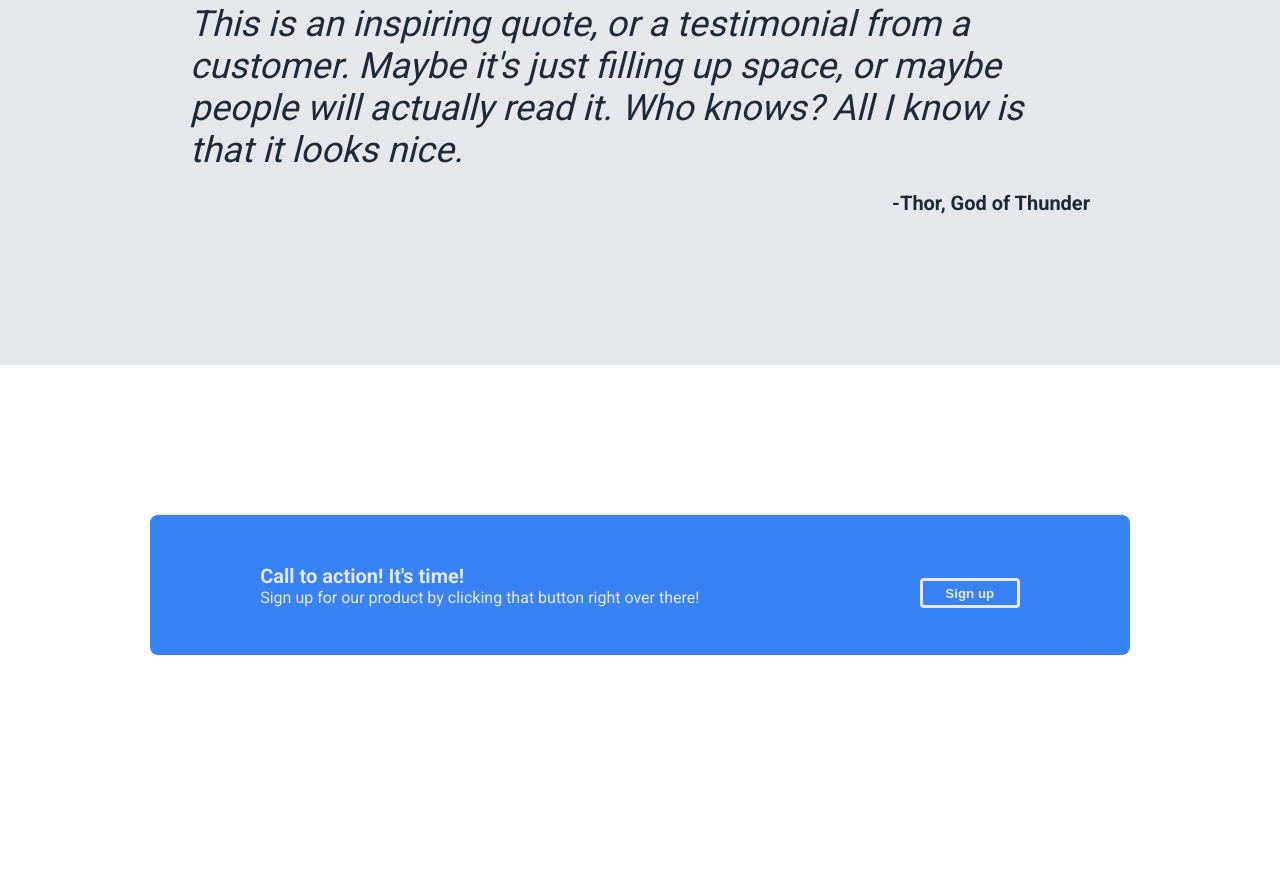
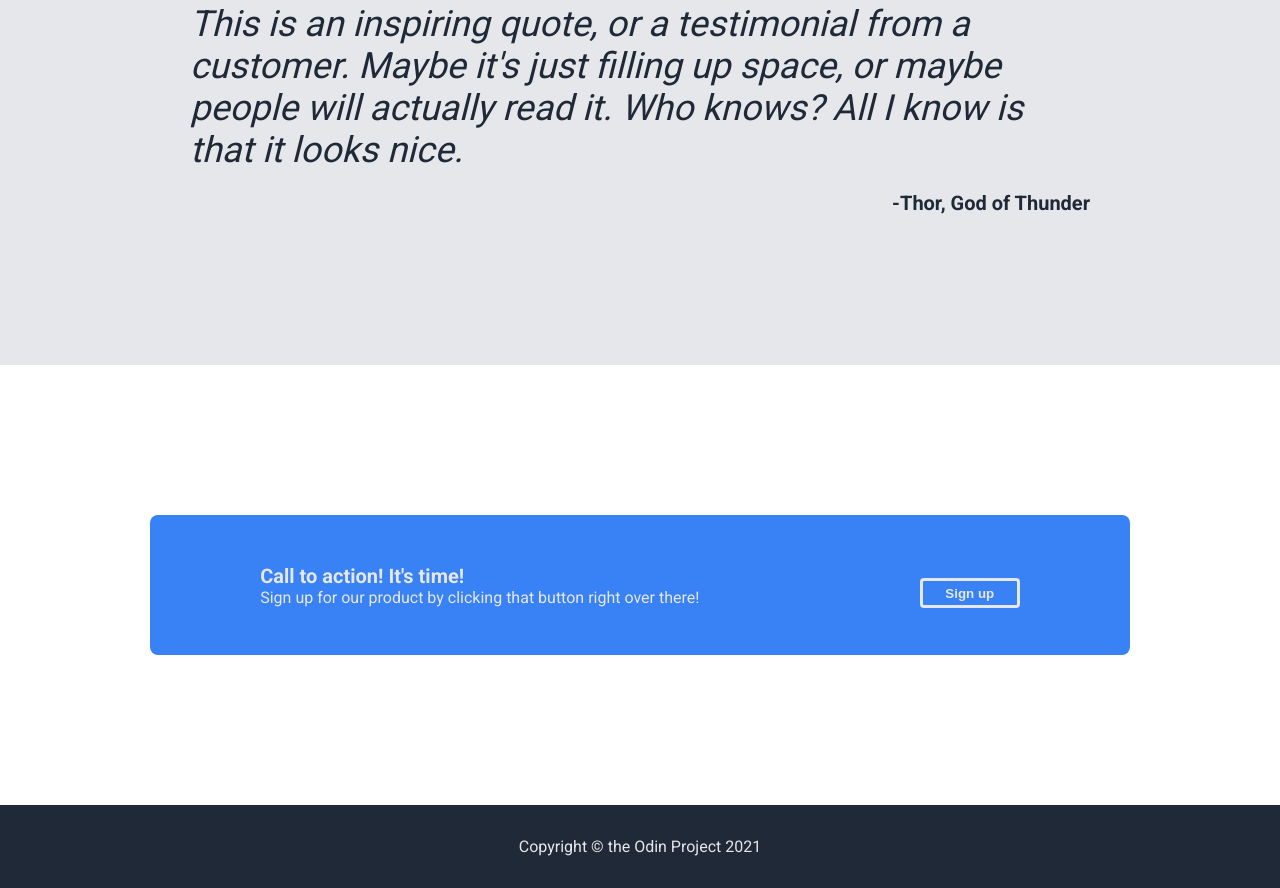
Before and after one commit to R-W-Jones/landing-page, a plain HTML site: page index.html in a window 1280 px wide. Shown: the part 1168-2056 px from the top of the page. Before the commit the page ends 1973 px from the top, so only its background shows below. Drawn offline with Linux system fonts and the light colour scheme.

Commit message:
added footer with referencing

```diff
--- a/index.html
+++ b/index.html
@@ -82,5 +82,10 @@
             </div>
         </div>
     </div>
+    <footer>
+        <div class="Copyright-text">
+            Copyright &#169; the Odin Project 2021
+        </div>
+    </footer>
 </body>
 </html>
--- a/style.css
+++ b/style.css
@@ -17,7 +17,7 @@ button {
     font-weight: bold;
 }
 
-.header {
+.header, footer {
     display: flex;
     justify-content: space-around;
     background-color: #1F2937;
```
